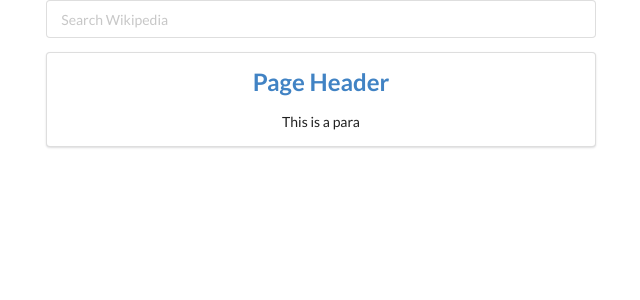
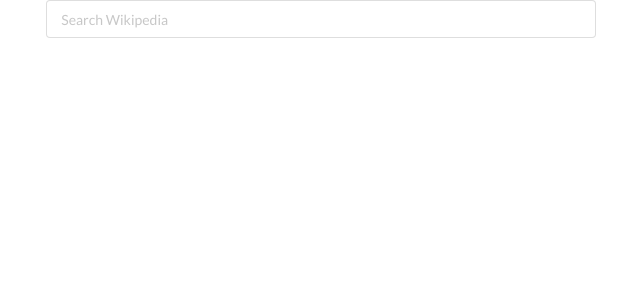
Before and after one commit to sidharth-001/article-searcher-app, a React (Create React App) app: page / in a window 1280 px wide. Shown: the top 300 px of the page, without its empty margins (319-959 px from the left). Built offline with nearby package versions, Linux system fonts and the light colour scheme.

Commit message:
formatting data

```diff
--- a/src/components/List.js
+++ b/src/components/List.js
@@ -1,14 +1,17 @@
 import React from "react";
 
-const List = () => {
+const List = ({results}) => {
+    const processedList = results.map((item) => {
         return(
             <div className="ui segment">
                 <h2>
-                <a href="#" className="header">Page Header</a>
+                    <a href={"https://en.wikipedia.org?curid=" + item.pageid} target="_blank" className="header">{item.title}</a>
                 </h2>
-            <p>This is a para</p>
+                <p dangerouslySetInnerHTML={{__html: item.snippet}}></p>
             </div>
         );
+    });
+    return processedList;
 }
 
 export default List;
--- a/src/components/Search.js
+++ b/src/components/Search.js
@@ -6,27 +6,29 @@ import List from "./List";
 const Search = () => {
 
     const [value, setValue] = useState("");
+    const [result, setResult] = useState([]);
 
     useEffect(()=>{
         let timer = null;
         if(value){
             timer = setTimeout(async()=>{
-                const response = await axios.get("https://en.wikipedia.org/w/api.php", {
+                const {data} = await axios.get("https://en.wikipedia.org/w/api.php", {
                     params:{
                         action: "query",
                         list: "search",
                         origin: "*",
                         format: "json",
-                        srsearch: "value"
+                        srsearch: value
                     }
                 });
-                console.log(response);
+                setResult(data.query.search);
             }, 1000);
         }
         return () => {
             clearInterval(timer);
         }
     }, [value]);
+
 
     return(
         <>
@@ -37,7 +39,7 @@ const Search = () => {
                 value = {value}
                 onChange={(event) => setValue(event.target.value)}/>
             </form>
-            <List />
+            <List results={result} />
         </>
     );
 }
```
Lines whose indentation alone changed are shown as unchanged.
